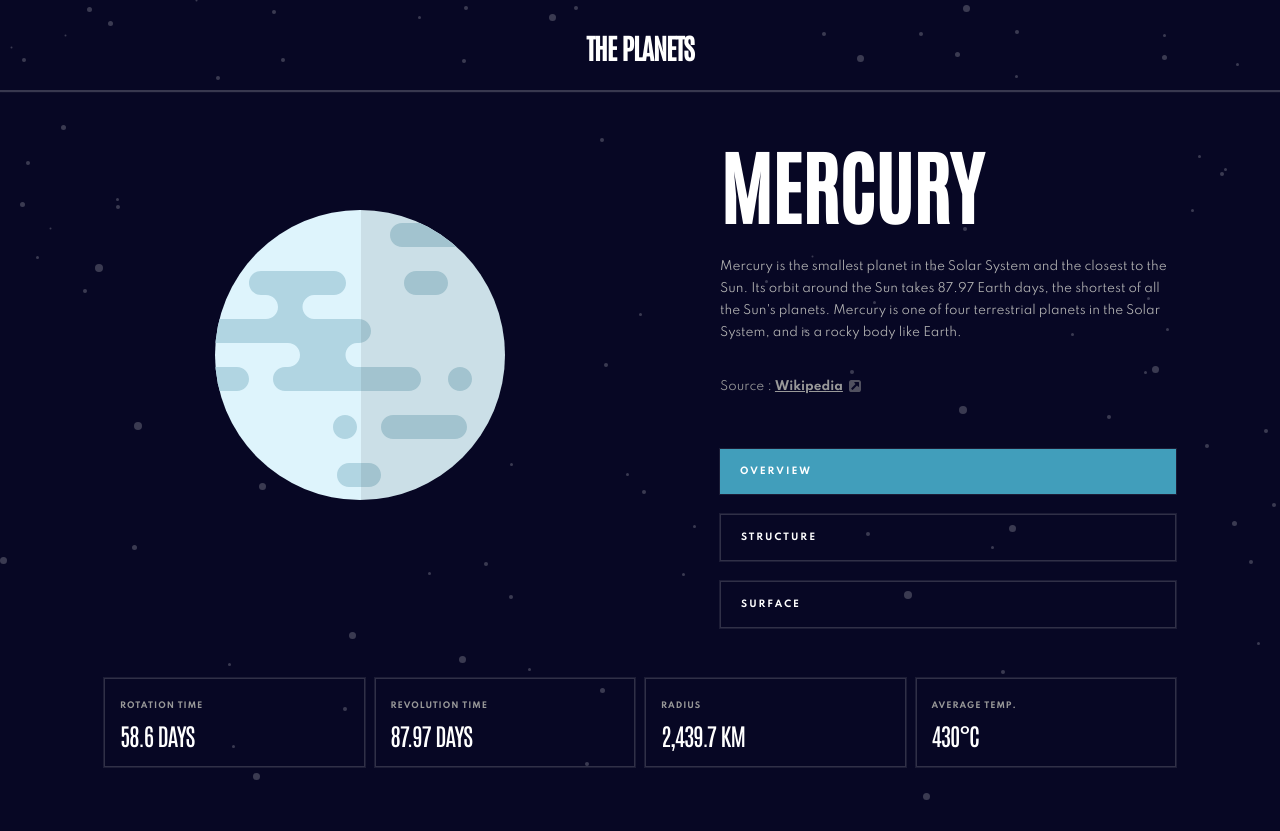
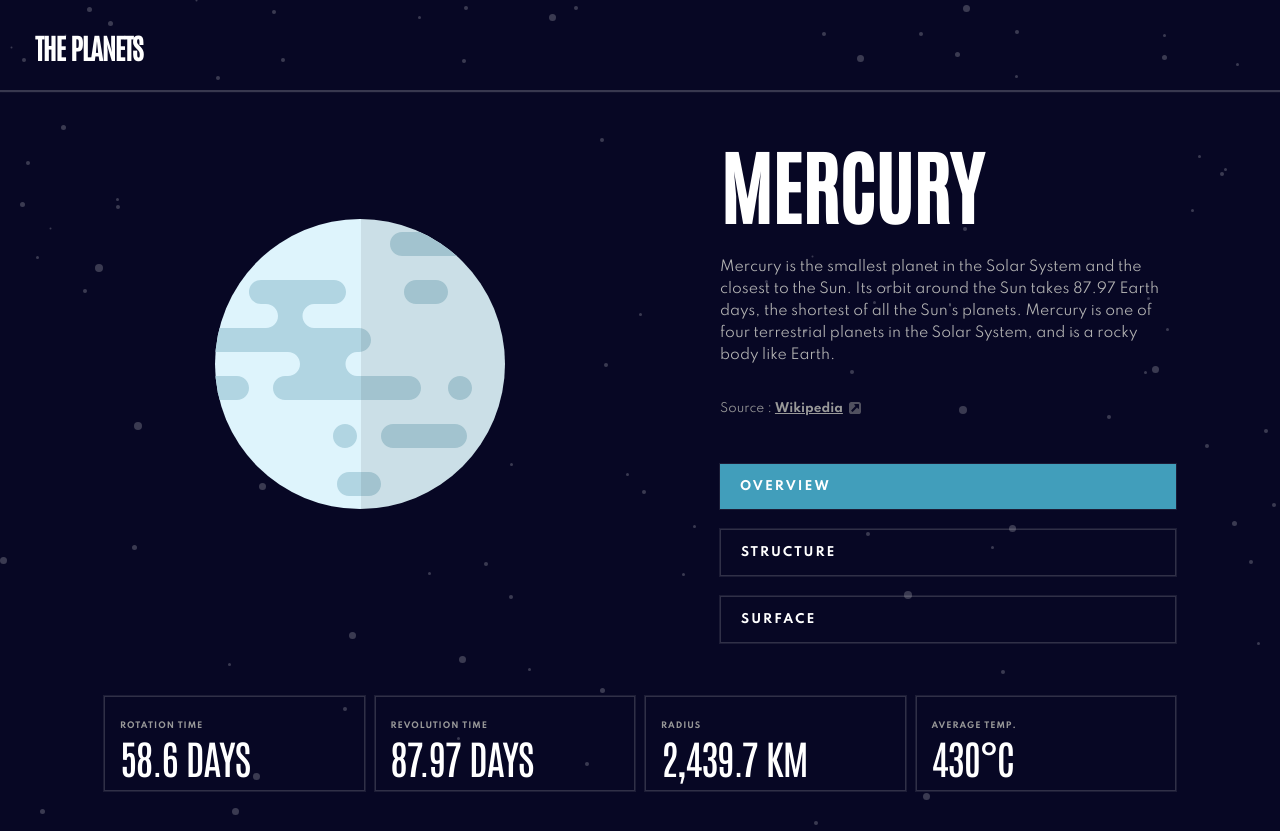
Before and after one commit to ding-09/planets-facts, a React (Create React App) app: page / in a window 1280 px wide. Before the commit the page ends 807 px from the top, so only its background shows below. Built offline with nearby package versions, Linux system fonts and the light colour scheme.

Commit message:
add responsive behavior for screens >= 1280px

```diff
--- a/src/components/Details/DetailsBody.styled.js
+++ b/src/components/Details/DetailsBody.styled.js
@@ -14,6 +14,7 @@ export const StyledDetailsBody = styled.section`
   @media (min-width: 1024px) {
     margin: 8rem 0 4rem 5rem;
   }
+
   .body-content {
     margin-bottom: 3rem;
     h2 {
@@ -24,7 +25,7 @@ export const StyledDetailsBody = styled.section`
         font-size: 4.8rem;
         margin-bottom: 4.5rem;
       }
-      @media (min-width: 1024px) {
+      @media (min-width: 1280px) {
         font-size: 8rem;
         margin-bottom: 6rem;
       }
@@ -35,6 +36,9 @@ export const StyledDetailsBody = styled.section`
       filter: brightness(0.7);
       @media (min-width: 1024px) {
         font-size: 1.2rem;
+      }
+      @media (min-width: 1280px) {
+        font-size: 1.4rem;
       }
     }
   }
--- a/src/components/Details/DetailsNav.styled.js
+++ b/src/components/Details/DetailsNav.styled.js
@@ -38,6 +38,9 @@ export const StyledDetailsNav = styled.nav`
         display: inline-block;
         filter: brightness(0.8);
       }
+      @media (min-width: 1280px) {
+        font-size: 1.2rem;
+      }
     }
     .active-link {
       border: none;
@@ -46,6 +49,5 @@ export const StyledDetailsNav = styled.nav`
   }
   @media (min-width: 1024px) {
     margin-left: 4rem;
-
   }
 `;
--- a/src/components/Details/SubDetails.styled.js
+++ b/src/components/Details/SubDetails.styled.js
@@ -13,7 +13,6 @@ export const StyledSubDetails = styled.section`
   }
   @media (min-width: 1024px) {
     margin-top: 5rem;
-
   }
   .details-container {
     display: flex;
@@ -45,6 +44,9 @@ export const StyledSubDetails = styled.section`
         font-size: 2.4rem;
         letter-spacing: -0.1rem;
       }
+      @media (min-width: 1280px) {
+        font-size: 4rem;
+      }
     }
   }
 `;
--- a/src/components/Header/Header.styled.js
+++ b/src/components/Header/Header.styled.js
@@ -4,6 +4,12 @@ export const StyledHeader = styled.header`
   @media (min-width: 768px) {
     border-bottom: 1px solid ${({ theme }) => theme.secondaryColors.darkGray};
     box-shadow: 0 0px 1px 1px ${({ theme }) => theme.secondaryColors.darkGray};
+  }
+  @media (min-width: 1280px) {
+    display: flex;
+    justify-content: space-between;
+    align-items: center;
+    padding: 0 3.5rem;
   }
   .title-container {
     padding: 2rem 2.4rem;
@@ -26,6 +32,10 @@ export const StyledHeader = styled.header`
         display: none;
       }
     }
+    @media (min-width: 1280px) {
+      flex: 45%;
+      justify-content: flex-start;
+    }
   }
 
   .nav-container {
@@ -37,5 +47,9 @@ export const StyledHeader = styled.header`
         justify-content: space-between;
       }
     }
+    @media (min-width: 1280px) {
+      margin: 0;
+      flex: 55%;
+    }
   }
 `;
```
